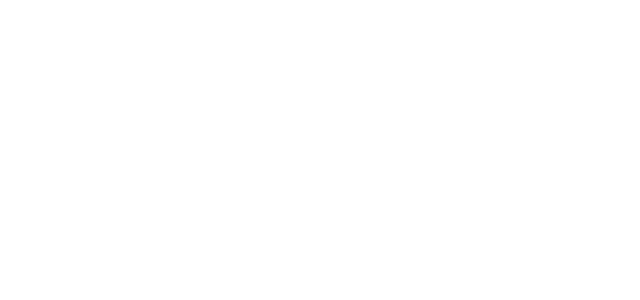
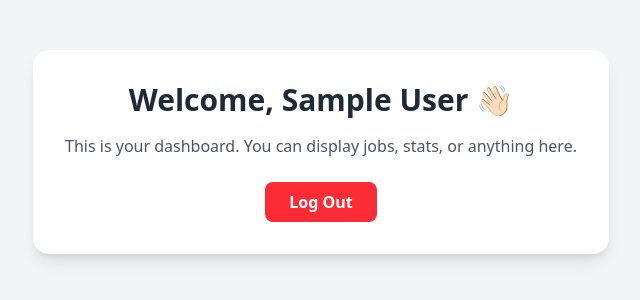
Before and after one commit to arviast/job-tracker, a React (Vite) app in the folder client/: page /dashboard in a window 1280 px wide. Before the commit this address had no page. Shown: the part 248-548 px from the top of the page, without its empty margins (319-959 px from the left). Built offline with nearby package versions, Linux system fonts and the light colour scheme; sample sign-in values are in the browser's storage.

Commit message:
added dashboard, login

```diff
--- a/client/src/App.jsx
+++ b/client/src/App.jsx
@@ -1,6 +1,7 @@
 import { BrowserRouter as Router, Routes, Route } from "react-router-dom";
 import Register from "./pages/Register";
 import Login from "./pages/Login";
+import Dashboard from "./pages/Dashboard";
 
 function App() {
   return (
@@ -8,6 +9,7 @@
       <Routes>
         <Route path="/" element={<Register />} />
         <Route path="/login" element={<Login />} />
+        <Route path="/dashboard" element={<Dashboard />} />
       </Routes>
     </Router>
   );
--- /dev/null
+++ b/client/src/pages/Dashboard.jsx
@@ -0,0 +1,47 @@
+import { useEffect, useState } from "react";
+import { useNavigate } from "react-router-dom";
+
+export default function Dashboard() {
+  const [userName, setUserName] = useState("");
+  const navigate = useNavigate();
+
+  useEffect(() => {
+    // Check for token
+    const token = localStorage.getItem("token");
+    const user = JSON.parse(localStorage.getItem("user"));
+
+    console.log(localStorage)
+    if (!token || !user) {
+      // Redirect to login if not authenticated
+      console.log('here')
+      navigate("/login");
+    } else {
+      setUserName(user.name);
+    }
+  }, [navigate]);
+
+  const handleLogout = () => {
+    localStorage.removeItem("token");
+    localStorage.removeItem("user");
+    navigate("/login");
+  };
+
+  return (
+    <div className="min-h-screen bg-gray-100 flex items-center justify-center px-4">
+      <div className="bg-white shadow-lg rounded-2xl p-8 max-w-xl w-full text-center">
+        <h1 className="text-3xl font-bold text-gray-800 mb-4">
+          Welcome, {userName} 👋🏻
+        </h1>
+        <p className="text-gray-600 mb-6">
+          This is your dashboard. You can display jobs, stats, or anything here.
+        </p>
+        <button
+          onClick={handleLogout}
+          className="bg-red-500 hover:bg-red-600 text-white px-6 py-2 rounded-lg font-semibold transition"
+        >
+          Log Out
+        </button>
+      </div>
+    </div>
+  );
+}
--- a/client/src/pages/Login.jsx
+++ b/client/src/pages/Login.jsx
@@ -1,5 +1,5 @@
 import { useState } from "react";
-import { Link } from "react-router-dom";
+import { Link, useNavigate } from "react-router-dom";
 
 export default function Login() {
   const [formData, setFormData] = useState({
@@ -7,15 +7,44 @@
     password: "",
   });
 
+  const navigate = useNavigate();
+
   const handleChange = (e) => {
     setFormData({ ...formData, [e.target.name]: e.target.value });
   };
 
-  const handleSubmit = (e) => {
-    e.preventDefault();
-    console.log("Logging in:", formData);
-    // TODO: Send POST request to /api/auth/login
-  };
+    const handleSubmit = async (e) => {
+        e.preventDefault();
+
+        try {
+            const response = await fetch("http://localhost:5050/api/auth/login", {
+            method: "POST",
+            headers: {
+                "Content-Type": "application/json",
+            },
+            body: JSON.stringify(formData),
+            });
+
+            const data = await response.json();
+
+            if (!response.ok) {
+            throw new Error(data.msg || "Login failed");
+            }
+
+            // Save token and user info (to localStorage or context)
+            localStorage.setItem("token", data.token);
+            localStorage.setItem("user", JSON.stringify(data.user));
+            console.log("Login success:", data);
+
+            // Redirect or navigate to dashboard
+            navigate("/dashboard");
+        } catch (error) {
+            console.error("Login error:", error.message);
+            alert(error.message);
+        }
+    };
+
+
 
   return (
     <div className="min-h-screen flex items-center justify-center bg-gray-100 px-4">
```
Also changed, not shown: 1 other file (tests, documents, lock files or other folders).
